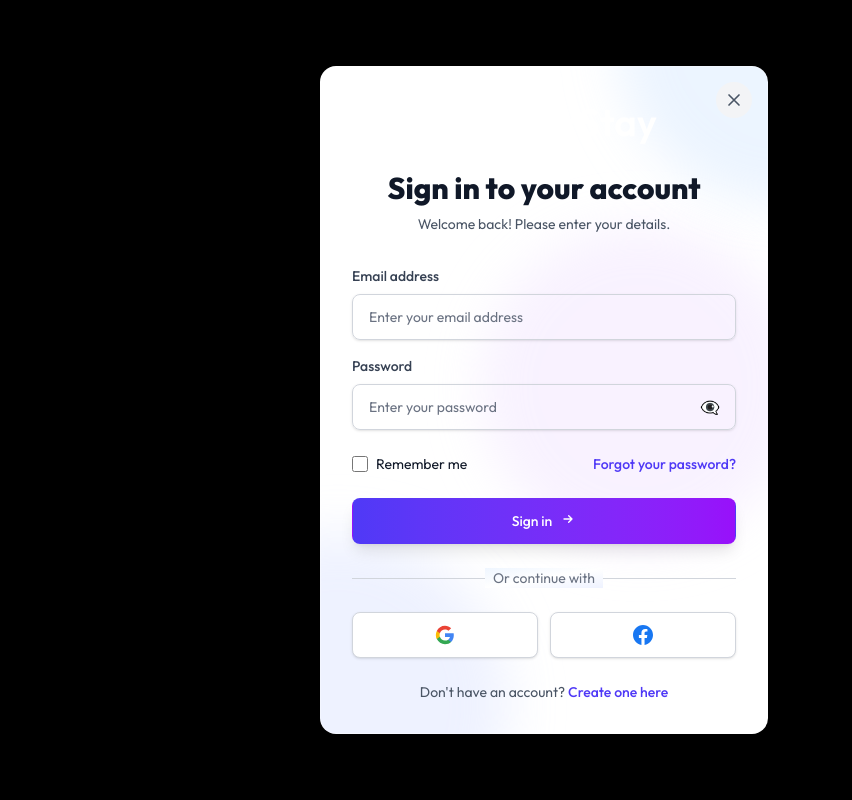
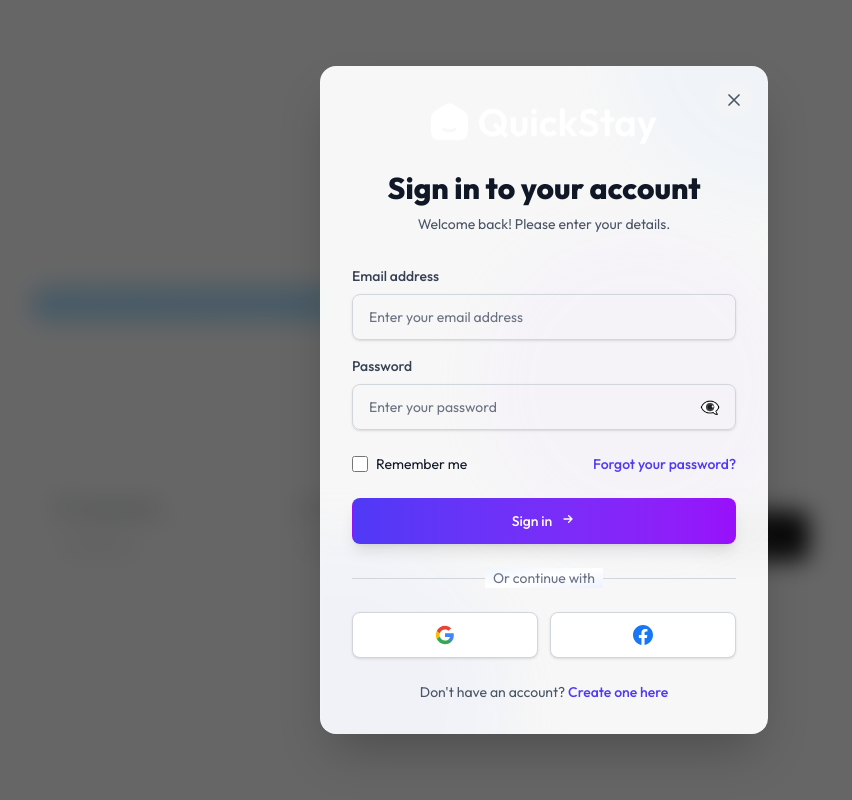
Before and after one commit to Uditha-san/webproject, a React (Vite) app in the folder Frontend/: page / in a window 1280 px wide. Both pictures are taken after a click on the button "Login". Shown: the top 800 px of the page, without its empty margins (96-948 px from the left). Built offline with nearby package versions, Linux system fonts and the light colour scheme; a web font is replaced by a local one.

Commit message:
Update LoginForm.jsx

```diff
--- a/Frontend/src/components/LoginForm.jsx
+++ b/Frontend/src/components/LoginForm.jsx
@@ -115,14 +115,14 @@ const LoginForm = ({ onClose, onSwitchToRegister }) => {
 
   return (
     <div className="fixed inset-0 z-50 flex items-center justify-center">
-      {/* Backdrop */}
+      {/* Enhanced Backdrop with stronger blur */}
       <div
-        className="absolute inset-0 bg-black bg-opacity-50 backdrop-blur-sm animate-backdropFadeIn"
+        className="absolute inset-0 bg-black/60 backdrop-blur-md animate-backdropFadeIn"
         onClick={onClose}
       ></div>
 
       {/* Modal Content */}
-      <div className="relative bg-white rounded-2xl shadow-2xl max-w-md w-full mx-4 max-h-[90vh] overflow-y-auto animate-modalSlideIn modal-content">
+      <div className="relative bg-white/95 backdrop-blur-sm rounded-2xl shadow-2xl max-w-md w-full mx-4 max-h-[90vh] overflow-y-auto animate-modalSlideIn modal-content">
         {/* Close Button */}
         <button
           onClick={onClose}
@@ -134,11 +134,11 @@ const LoginForm = ({ onClose, onSwitchToRegister }) => {
         </button>
 
         <div className="p-8">
-          {/* Animated background elements */}
-          <div className="absolute inset-0 overflow-hidden rounded-2xl">
-            <div className="absolute -top-40 -right-40 w-80 h-80 bg-blue-200 rounded-full mix-blend-multiply filter blur-xl opacity-30 animate-blob"></div>
-            <div className="absolute -bottom-40 -left-40 w-80 h-80 bg-indigo-200 rounded-full mix-blend-multiply filter blur-xl opacity-30 animate-blob animation-delay-2000"></div>
-            <div className="absolute top-40 left-40 w-80 h-80 bg-purple-200 rounded-full mix-blend-multiply filter blur-xl opacity-30 animate-blob animation-delay-4000"></div>
+          {/* Enhanced background elements with stronger blur */}
+          <div className="absolute inset-0 overflow-hidden rounded-2xl -z-10">
+            <div className="absolute -top-40 -right-40 w-80 h-80 bg-blue-200/40 rounded-full mix-blend-multiply filter blur-xl opacity-30 animate-blob"></div>
+            <div className="absolute -bottom-40 -left-40 w-80 h-80 bg-indigo-200/40 rounded-full mix-blend-multiply filter blur-xl opacity-30 animate-blob animation-delay-2000"></div>
+            <div className="absolute top-40 left-40 w-80 h-80 bg-purple-200/40 rounded-full mix-blend-multiply filter blur-xl opacity-30 animate-blob animation-delay-4000"></div>
           </div>
 
           <div className="relative z-10 space-y-8">
```
Lines whose indentation alone changed are shown as unchanged.
